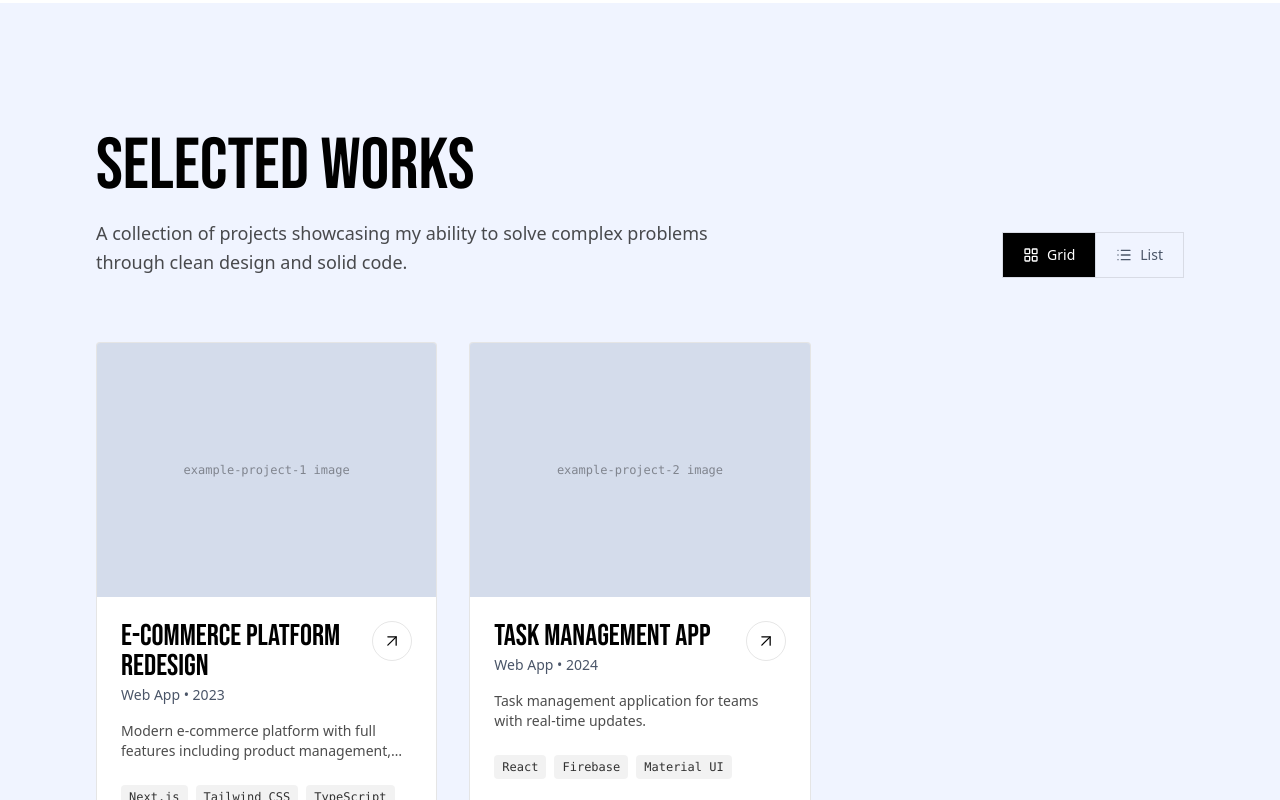
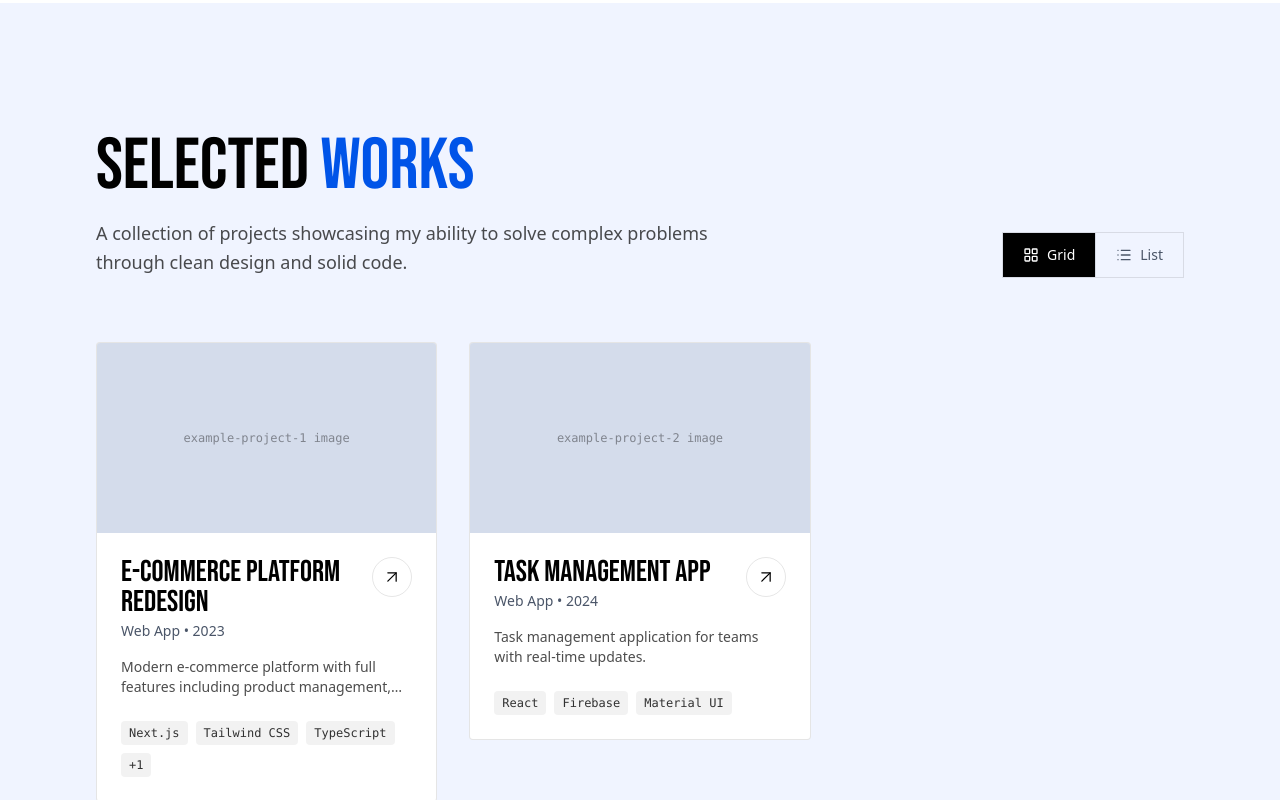
Before and after one commit to jmahiswara1/project-showcase, a Next.js app: page / in a window 1280 px wide. Shown: the part 1800-2600 px from the top of the page. Built offline with nearby package versions, Linux system fonts and the light colour scheme; a web font is replaced by a local one.

Commit message:
style: update section headings to two-tone color scheme

```diff
--- a/src/components/project-card.tsx
+++ b/src/components/project-card.tsx
@@ -21,156 +21,110 @@ export function ProjectCard({ project, viewMode, index, onClick }: ProjectCardPr
     const { lang } = useLanguage();
     const [isHovered, setIsHovered] = useState(false);
 
-    // Grid View
-    if (viewMode === "grid") {
+    const isList = viewMode === "list";
+
     return (
         <Link href={`/projects/${project.slug}`} onClick={onClick} className="block group">
             <motion.div
-                    layoutId={`project-wrapper-${project.slug}`}
                 initial={{ opacity: 0, y: 30 }}
                 whileInView={{ opacity: 1, y: 0 }}
                 viewport={{ once: true, margin: "-50px" }}
-                    transition={{ duration: 0.5, delay: index * 0.1, ease: [0.16, 1, 0.3, 1] }}
+                transition={{
+                    opacity: { duration: 0.5, delay: index * (isList ? 0.05 : 0.1), ease: [0.16, 1, 0.3, 1] },
+                    y: { duration: 0.5, delay: index * (isList ? 0.05 : 0.1), ease: [0.16, 1, 0.3, 1] }
+                }}
                 onHoverStart={() => setIsHovered(true)}
                 onHoverEnd={() => setIsHovered(false)}
-                    className="relative flex flex-col bg-bg border border-text/10 hover:border-text/30 transition-colors cursor-pointer overflow-hidden rounded-sm"
+                className={`relative flex bg-bg border border-text/10 transition-colors cursor-pointer overflow-hidden rounded-sm ${isList
+                    ? "flex-col sm:flex-row hover:border-primary"
+                    : "flex-col hover:border-text/30"
+                    }`}
             >
-                    <motion.div
-                        layoutId={`project-image-container-${project.slug}`}
-                        className="relative w-full aspect-[4/3] overflow-hidden bg-text/5"
+                <div
+                    className={`relative overflow-hidden bg-text/5 shrink-0 ${isList
+                        ? "w-full sm:w-1/3 aspect-video sm:aspect-auto sm:min-h-[200px] border-b sm:border-b-0 sm:border-r border-text/10"
+                        : "w-full aspect-video"
+                        }`}
                 >
                     {/* Placeholder color block if image doesn't exist yet */}
                     <div className="absolute inset-0 bg-primary/10 flex items-center justify-center">
-                            <span className="font-mono text-xs text-text/40">{project.slug} image</span>
+                        <span className="font-mono text-xs text-text/40">{project.slug} {isList ? "" : "image"}</span>
                     </div>
 
+                    {!isList && (
                         <motion.div
                             className="absolute inset-0 bg-text/5 z-10"
                             animate={{ opacity: isHovered ? 0 : 0.5 }}
                             transition={{ duration: 0.3 }}
                         />
-                    </motion.div>
+                    )}
+                </div>
 
-                    <div className="flex flex-col p-6 flex-grow">
-                        <div className="flex items-start justify-between mb-4 gap-4">
-                            <motion.div layoutId={`project-title-container-${project.slug}`}>
-                                <motion.h3
-                                    layoutId={`project-title-${project.slug}`}
-                                    className="font-[family-name:var(--font-bebas)] text-2xl lg:text-3xl uppercase leading-none text-text group-hover:text-primary transition-colors"
+                <div className={`flex flex-col flex-grow ${isList ? "p-6 sm:p-8 justify-center" : "p-6"}`}>
+                    <div className={`flex items-start justify-between gap-4 ${isList ? "w-full" : "w-full h-full flex-col"}`}>
+                        <div className={`flex-grow w-full flex ${isList ? "flex-col" : "flex-col h-full"}`}>
+                            <div className={`flex justify-between w-full ${isList ? "flex-col sm:flex-row sm:items-baseline gap-2 sm:gap-4 mb-2" : "gap-4"}`}>
+                                <div className={`flex ${isList ? "flex-col sm:flex-row sm:items-baseline gap-2 sm:gap-4" : "flex-col"}`}>
+                                    <h3
+                                        className={`font-[family-name:var(--font-bebas)] uppercase leading-none text-text group-hover:text-primary transition-colors ${isList ? "text-3xl md:text-4xl" : "text-2xl lg:text-3xl"
+                                            }`}
                                     >
                                         {project.title}
-                                </motion.h3>
-                                <motion.p
-                                    layoutId={`project-category-${project.slug}`}
-                                    className="text-text-secondary text-sm mt-1"
-                                >
+                                    </h3>
+
+                                    {isList ? (
+                                        <div className="flex items-center gap-3 text-text-secondary text-sm">
+                                            <span className="flex items-center gap-1.5"><LayoutGrid size={14} /> {project.category}</span>
+                                            <span>•</span>
+                                            <span className="flex items-center gap-1.5"><Calendar size={14} /> {project.year}</span>
+                                        </div>
+                                    ) : (
+                                        <p className="text-text-secondary text-sm mt-1">
                                             {project.category} • {project.year}
-                                </motion.p>
-                            </motion.div>
-                            <motion.div
-                                layoutId={`project-arrow-${project.slug}`}
+                                        </p>
+                                    )}
+                                </div>
+
+                                {!isList && (
+                                    <div
                                         className="w-10 h-10 rounded-full border border-text/10 flex items-center justify-center flex-shrink-0 group-hover:bg-primary group-hover:text-white group-hover:border-primary transition-all duration-300"
                                     >
                                         <ArrowUpRight strokeWidth={1.5} size={20} className="transform group-hover:translate-x-0.5 group-hover:-translate-y-0.5 transition-transform" />
-                            </motion.div>
+                                    </div>
+                                )}
                             </div>
 
-                        <motion.p
-                            layoutId={`project-desc-${project.slug}`}
-                            className="text-text/70 text-sm line-clamp-2 mt-auto"
+                            <p
+                                className={`text-text/70 line-clamp-2 ${isList ? "text-sm md:text-base max-w-2xl mt-4" : "text-sm mt-auto pt-4"
+                                    }`}
                             >
                                 {lang === "id" ? project.description.id : project.description.en}
-                        </motion.p>
+                            </p>
+                        </div>
 
-                        <motion.div
-                            layoutId={`project-tech-${project.slug}`}
-                            className="flex flex-wrap gap-2 mt-6"
+                        {isList && (
+                            <div
+                                className="w-12 h-12 rounded-full border border-text/10 flex items-center justify-center flex-shrink-0 group-hover:bg-primary group-hover:text-white group-hover:border-primary transition-all duration-300 hidden sm:flex"
                             >
-                            {project.techStack.slice(0, 3).map((tech) => (
-                                <span key={tech} className="text-xs font-mono px-2 py-1 bg-text/5 text-text/80 rounded-sm">
+                                <ArrowUpRight strokeWidth={1.5} size={24} className="transform group-hover:translate-x-1 group-hover:-translate-y-1 transition-transform" />
+                            </div>
+                        )}
+                    </div>
+
+                    <div className={`flex flex-wrap gap-2 ${isList ? "mt-6" : "mt-6"}`}>
+                        {project.techStack.slice(0, isList ? undefined : 3).map((tech) => (
+                            <span key={tech} className={`font-mono bg-text/5 text-text/80 rounded-sm ${isList ? "text-xs px-3 py-1.5" : "text-xs px-2 py-1"}`}>
                                 {tech}
                             </span>
                         ))}
-                            {project.techStack.length > 3 && (
+                        {!isList && project.techStack.length > 3 && (
                             <span className="text-xs font-mono px-2 py-1 bg-text/5 text-text/80 rounded-sm">
                                 +{project.techStack.length - 3}
                             </span>
                         )}
-                        </motion.div>
+                    </div>
                 </div>
             </motion.div>
         </Link>
     );
 }
-
-    // List View
-    if (viewMode === "list") {
-        return (
-            <Link href={`/projects/${project.slug}`} onClick={onClick} className="block group">
-                <motion.div
-                    layoutId={`project-wrapper-${project.slug}`}
-                    initial={{ opacity: 0, y: 30 }}
-                    whileInView={{ opacity: 1, y: 0 }}
-                    viewport={{ once: true, margin: "-50px" }}
-                    transition={{ duration: 0.5, delay: index * 0.05, ease: [0.16, 1, 0.3, 1] }}
-                    onHoverStart={() => setIsHovered(true)}
-                    onHoverEnd={() => setIsHovered(false)}
-                    className="relative flex flex-col sm:flex-row bg-bg border border-text/10 hover:border-primary transition-colors cursor-pointer overflow-hidden rounded-sm"
-                >
-                    <motion.div
-                        layoutId={`project-image-container-${project.slug}`}
-                        className="relative w-full sm:w-1/3 shrink-0 aspect-video sm:aspect-auto sm:min-h-[200px] overflow-hidden bg-text/5 border-b sm:border-b-0 sm:border-r border-text/10"
-                    >
-                        <div className="absolute inset-0 bg-primary/10 flex items-center justify-center">
-                            <span className="font-mono text-xs text-text/40">{project.slug}</span>
-                        </div>
-                    </motion.div>
-
-                    <div className="flex flex-col p-6 sm:p-8 flex-grow justify-center">
-                        <div className="flex items-start justify-between gap-4 w-full">
-                            <div className="flex-grow">
-                                <motion.div layoutId={`project-title-container-${project.slug}`} className="flex flex-col sm:flex-row sm:items-baseline gap-2 sm:gap-4 mb-2">
-                                    <motion.h3
-                                        layoutId={`project-title-${project.slug}`}
-                                        className="font-[family-name:var(--font-bebas)] text-3xl md:text-4xl uppercase leading-none text-text group-hover:text-primary transition-colors"
-                                    >
-                                        {project.title}
-                                    </motion.h3>
-                                    <motion.div layoutId={`project-category-${project.slug}`} className="flex items-center gap-3 text-text-secondary text-sm">
-                                        <span className="flex items-center gap-1.5"><LayoutGrid size={14} /> {project.category}</span>
-                                        <span>•</span>
-                                        <span className="flex items-center gap-1.5"><Calendar size={14} /> {project.year}</span>
-                                    </motion.div>
-                                </motion.div>
-
-                                <motion.p
-                                    layoutId={`project-desc-${project.slug}`}
-                                    className="text-text/70 text-sm md:text-base line-clamp-2 max-w-2xl mt-4"
-                                >
-                                    {lang === "id" ? project.description.id : project.description.en}
-                                </motion.p>
-                            </div>
-
-                            <motion.div
-                                layoutId={`project-arrow-${project.slug}`}
-                                className="w-12 h-12 rounded-full border border-text/10 flex items-center justify-center flex-shrink-0 group-hover:bg-primary group-hover:text-white group-hover:border-primary transition-all duration-300 hidden sm:flex"
-                            >
-                                <ArrowUpRight strokeWidth={1.5} size={24} className="transform group-hover:translate-x-1 group-hover:-translate-y-1 transition-transform" />
-                            </motion.div>
-                        </div>
-
-                        <motion.div layoutId={`project-tech-${project.slug}`} className="flex flex-wrap gap-2 mt-6">
-                            {project.techStack.map((tech) => (
-                                <span key={tech} className="text-xs font-mono px-3 py-1.5 bg-text/5 text-text/80 rounded-sm">
-                                    {tech}
-                                </span>
-                            ))}
-                        </motion.div>
-                    </div>
-                </motion.div>
-            </Link>
-        );
-    }
-
-    return null;
-}
--- a/src/components/sections/contact-footer.tsx
+++ b/src/components/sections/contact-footer.tsx
@@ -63,7 +63,11 @@ export function ContactFooter() {
                             transition={{ duration: 0.6, delay: 0.1 }}
                             className="font-[family-name:var(--font-bebas)] text-5xl md:text-7xl lg:text-8xl uppercase text-text leading-[0.95] mb-8"
                         >
-                            {lang === "id" ? "Mari Terhubung" : "Let's Connect"}
+                            {lang === "id" ? (
+                                <>Mari <span className="text-primary">Terhubung</span></>
+                            ) : (
+                                <>Let's <span className="text-primary">Connect</span></>
+                            )}
                         </motion.h2>
 
                         <motion.p
--- a/src/components/sections/experience.tsx
+++ b/src/components/sections/experience.tsx
@@ -41,7 +41,7 @@ function StaggeredText({ text }: { text: string }) {
             {words.map((word, i) => (
                 <span key={i} className="inline-block overflow-hidden mr-[0.25em]">
                     <motion.span
-                        className="inline-block"
+                        className={`inline-block ${i === words.length - 1 ? "text-primary" : ""}`}
                         initial={{ y: "100%" }}
                         animate={isInView ? { y: 0 } : {}}
                         transition={{
--- a/src/components/sections/how-i-build.tsx
+++ b/src/components/sections/how-i-build.tsx
@@ -92,8 +92,8 @@ function AccordionItem({
 
                 {/* Toggle Icon */}
                 <div className={`w-10 h-10 md:w-12 md:h-12 rounded-full border flex items-center justify-center flex-shrink-0 ml-4 transition-all duration-300 ${isOpen
-                        ? "border-primary bg-primary/10 rotate-0"
-                        : "border-text/20 group-hover:border-primary"
+                    ? "border-primary bg-primary/10 rotate-0"
+                    : "border-text/20 group-hover:border-primary"
                     }`}>
                     <motion.div
                         animate={{ rotate: isOpen ? 180 : 0 }}
@@ -194,7 +194,7 @@ export function HowIBuild() {
                         transition={{ duration: 0.6, delay: 0.1 }}
                         className="font-[family-name:var(--font-bebas)] text-5xl md:text-7xl uppercase text-text leading-none"
                     >
-                        How I Build
+                        How I <span className="text-primary">Build</span>
                     </motion.h2>
                     <motion.p
                         initial={{ opacity: 0, y: 20 }}
--- a/src/components/sections/projects.tsx
+++ b/src/components/sections/projects.tsx
@@ -57,7 +57,11 @@ function ProjectsContent() {
                         className="max-w-2xl"
                     >
                         <h2 className="font-[family-name:var(--font-bebas)] text-5xl md:text-7xl uppercase text-text mb-4 leading-none">
-                            {lang === "id" ? "Karya Terpilih" : "Selected Works"}
+                            {lang === "id" ? (
+                                <>Karya <span className="text-primary">Terpilih</span></>
+                            ) : (
+                                <>Selected <span className="text-primary">Works</span></>
+                            )}
                         </h2>
                         <p className="text-text/70 text-lg leading-relaxed">
                             {lang === "id"
--- a/src/components/sections/skills.tsx
+++ b/src/components/sections/skills.tsx
@@ -73,7 +73,7 @@ export function Skills() {
                         transition={{ duration: 0.6, delay: 0.1 }}
                         className="font-[family-name:var(--font-bebas)] text-5xl md:text-7xl uppercase text-text leading-none"
                     >
-                        Tech Arsenal
+                        Tech <span className="text-primary">Arsenal</span>
                     </motion.h2>
                     <motion.p
                         initial={{ opacity: 0, y: 20 }}
```
Lines whose indentation alone changed are shown as unchanged.
